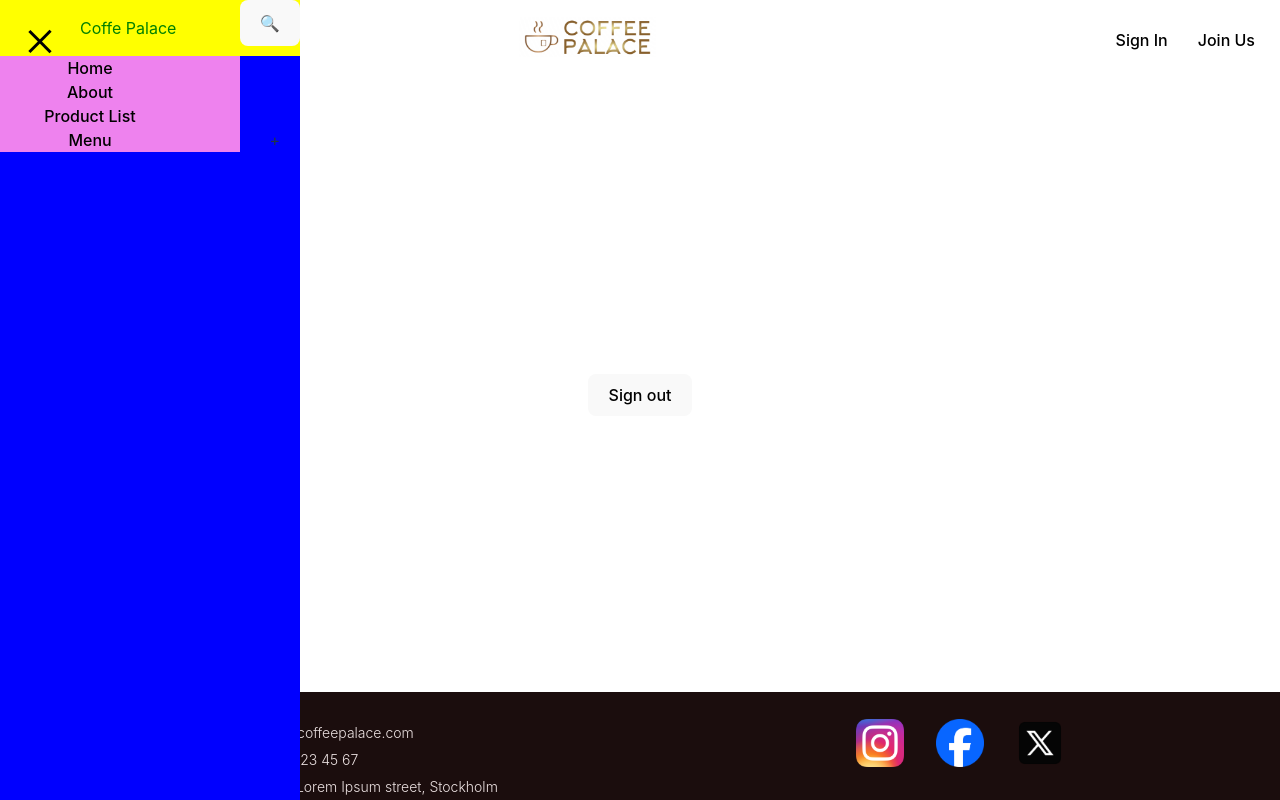
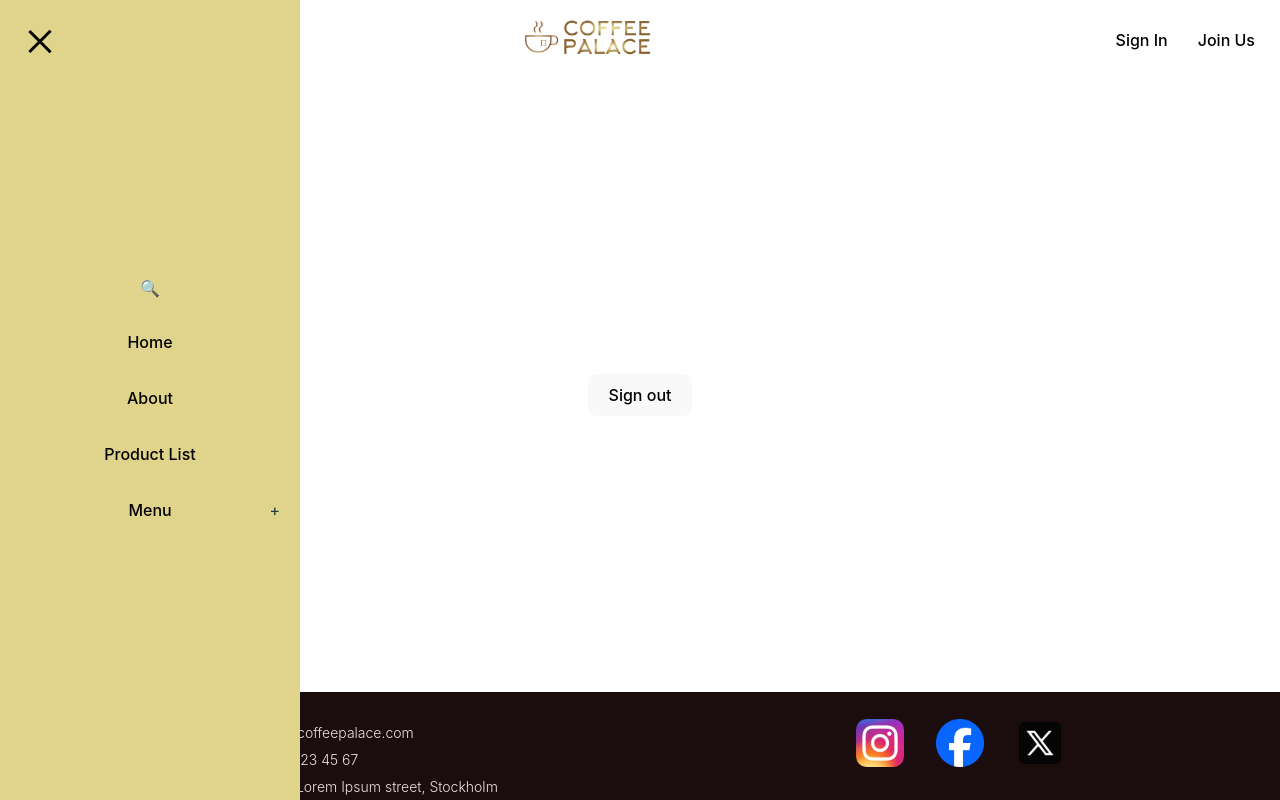
Before and after one commit to InternetKungen/Coffee_Shop, a React (Vite) app: page /#/sign-out in a window 1280 px wide. Both pictures are taken after a click on the element 40 px from the left and 40 px from the top of the page. Built offline with nearby package versions, Linux system fonts and the light colour scheme; no server answers.

Commit message:
changed hamburger menu design

```diff
--- a/src/components/NavMenu/NavMenu.module.css
+++ b/src/components/NavMenu/NavMenu.module.css
@@ -23,7 +23,7 @@
 }
 
 nav {
-    background: blue;
+    background: #e0d48c;
     position: fixed;
     left: 0;
     top: 0;
@@ -47,21 +47,21 @@ nav > ul {
     padding-inline-start: 0;
     list-style-type: none;
     justify-content: center;
-    margin-left: -60px;
+    /* margin-left: -60px; */
     width: 100%;
-    background: violet;
+    height: 100vh;
+    /* background: violet; */
 }
 
-.nav-menu-header {
-    display: flex;
-    flex-direction: row;
-    justify-content: space-between;
-    background: yellow;
+nav > ul > button {
+    background-color: initial;
+    border-radius: 0px;
+    border: initial;
+    padding: 1rem;
+    margin: 0;
 }
-
-.nav-menu-header > p {
-    color: green;
-    margin-left: 80px;
+nav > ul > li {
+    padding: 1rem;
 }
 
 .nav-menu-menu {
--- a/src/components/NavMenu/NavMenu.tsx
+++ b/src/components/NavMenu/NavMenu.tsx
@@ -46,9 +46,7 @@ const NavMenu: React.FC = () => {
             <div
                 ref={menuRef}
                 className={
-                    isOpen
-                        ? styles['hamburger-menu'] + ' ' + styles.open
-                        : styles['hamburger-menu']
+                    isOpen ? styles['hamburger-menu'] + ' ' + styles.open : styles['hamburger-menu']
                 }
                 onClick={toggleMenu}
             >
@@ -57,12 +55,9 @@ const NavMenu: React.FC = () => {
                 <div className={styles.line}></div>
             </div>
             <nav className={isOpen ? styles.open : ''} ref={navRef}>
-                <div className={styles['nav-menu-header']}>
-                    <p>Coffe Palace</p>
-                    <button>🔍</button>
-                </div>
                 {isOpen && (
                     <ul>
+                        <button>🔍</button>
                         <li>
                             <Link to="/" onClick={toggleMenu}>
                                 Home
@@ -92,11 +87,7 @@ const NavMenu: React.FC = () => {
                                 </div>
                             </div>
                             {isSubMenuOpen && (
-                                <ul
-                                    className={
-                                        styles['nav-menu-menu__sub-menu']
-                                    }
-                                >
+                                <ul className={styles['nav-menu-menu__sub-menu']}>
                                     <li>Hela sortimentet</li>
                                     <li>Kaffe</li>
                                     <li>Mat</li>
```
